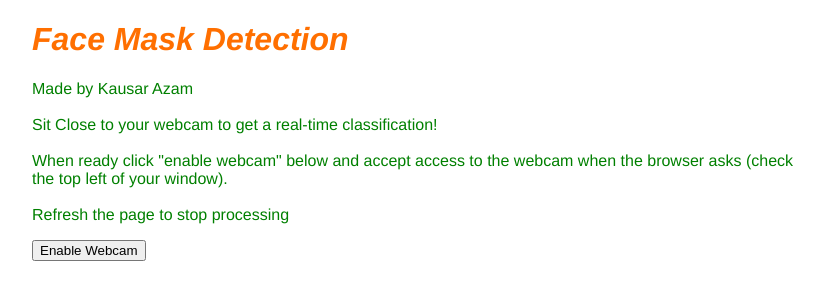
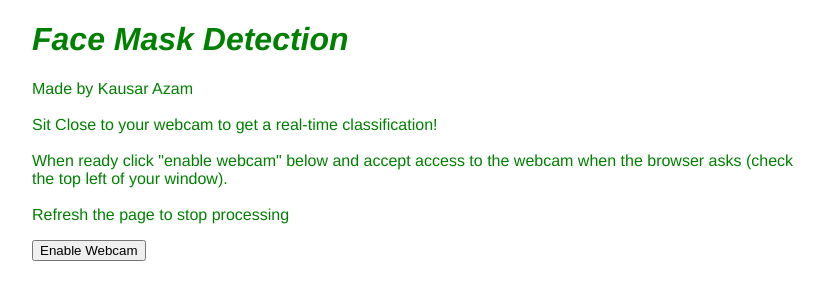
Before and after one commit to kausar32/Face-Mak-Detection, a plain HTML site: page index.html in a window 1280 px wide. Shown: the whole page, without its empty margins (224-1048 px from the left). Drawn offline with Linux system fonts and the light colour scheme.

Commit message:
Update style.css

```diff
--- a/style.css
+++ b/style.css
@@ -10,7 +10,7 @@ body {
 
 h1 {
     font-style: italic;
-    color: #FF6F00;
+    color: #008000;
 }
 
 video {
```
